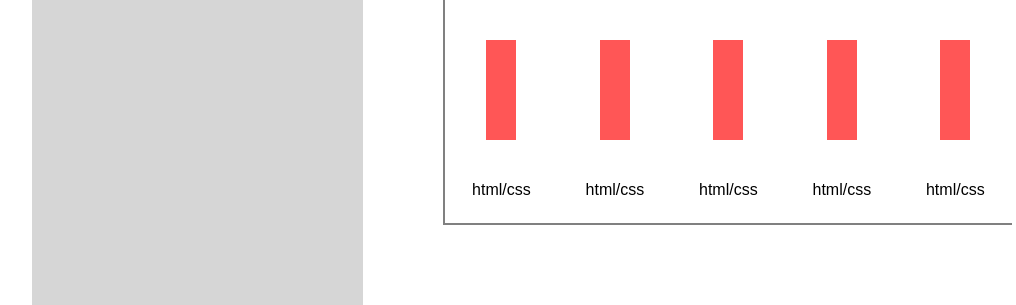
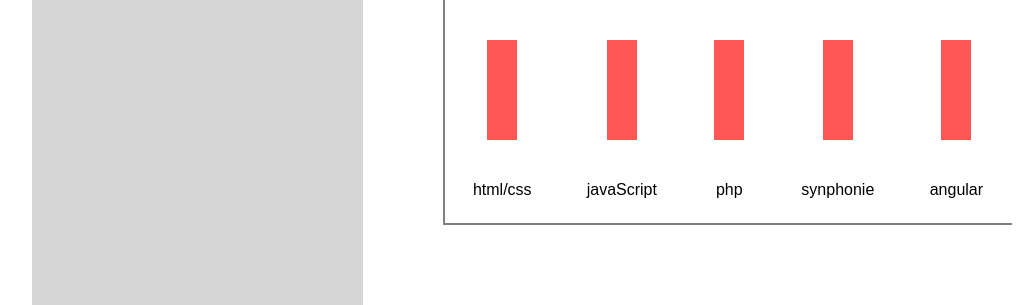
Before and after one commit to hathamina/cvAmina, a plain HTML site: page index.html in a window 1280 px wide. Shown: the part 1704-2009 px from the top of the page, without its empty margins (78-1094 px from the left). Drawn offline with Linux system fonts and the light colour scheme.

Commit message:
les competences

```diff
--- a/index.html
+++ b/index.html
@@ -114,10 +114,10 @@
 
                         <ul>
                             <li> html/css</li>
-                            <li> html/css</li>
-                            <li> html/css</li>
-                            <li> html/css</li>
-                            <li> html/css</li>
+                            <li> javaScript</li>
+                            <li> php</li>
+                            <li> synphonie</li>
+                            <li> angular</li>
                         </ul>
 
                     </article>
```
